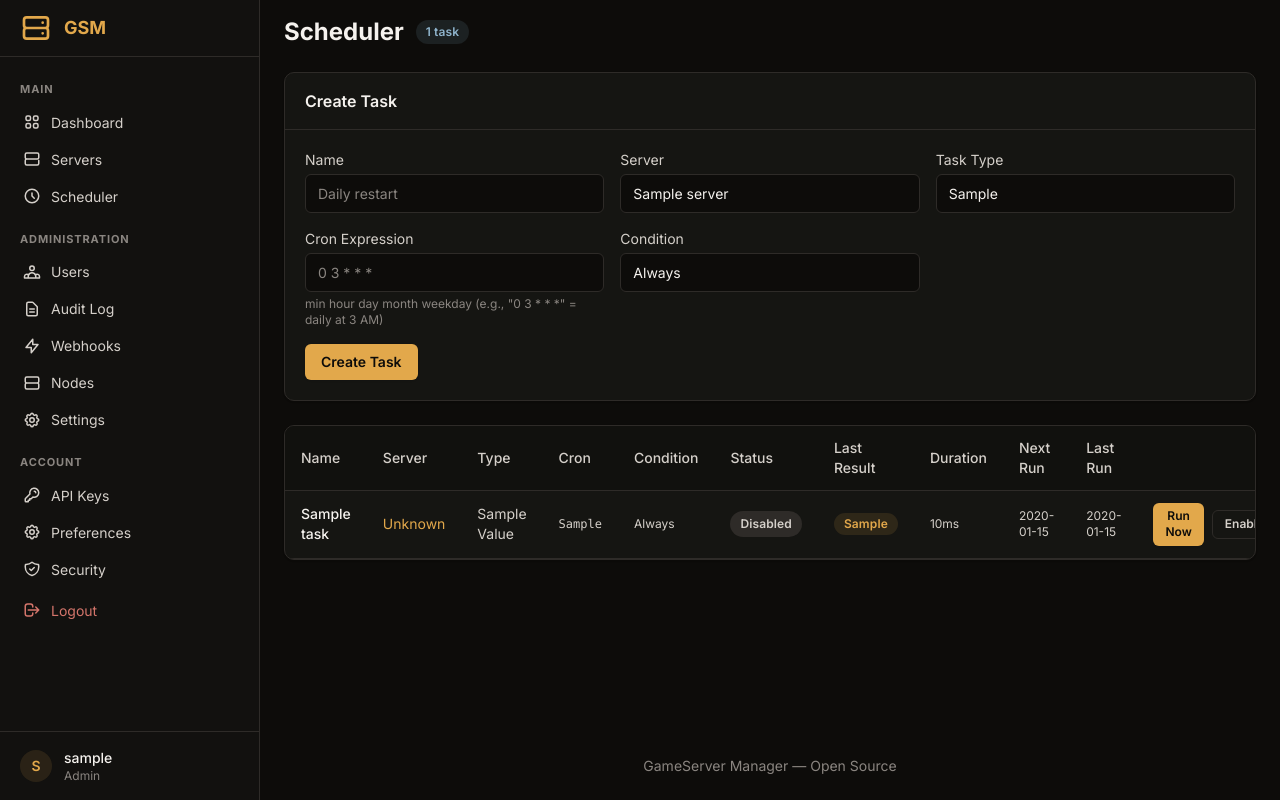
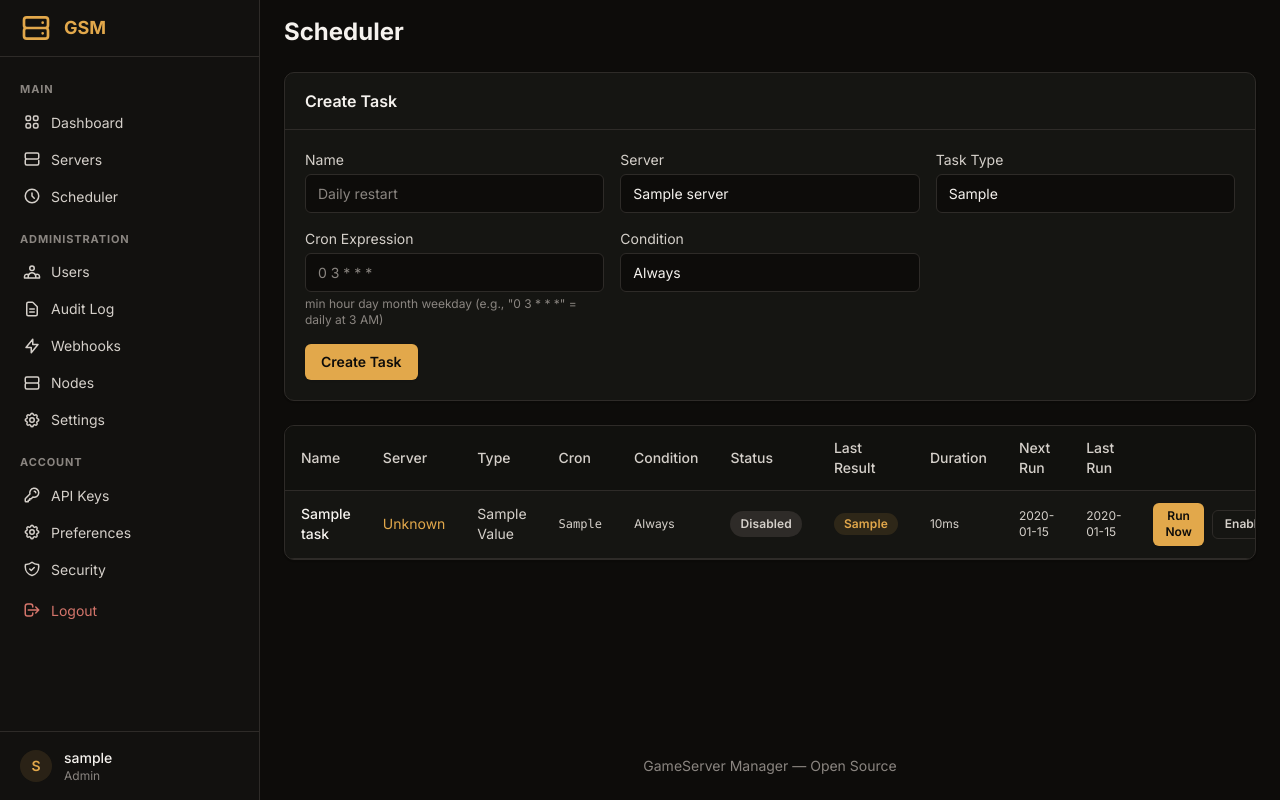
Before and after one commit to mainzerp/gameserver-manager, a FastAPI app: template app/templates/scheduler.html in a window 1280 px wide. Run offline with FastAPI, Linux system fonts and the light colour scheme; the visitor is signed in with stand-in values (Sample User, id 1); the template is opened without the code that fills it: most values are stand-ins (such as "Sample title", 1, 10 or a date in 2020); data that the repository does not hold is empty; parts of the project's set-up code (start-up, migrations or seed data) failed here and were passed over; some libraries are stand-ins or nearby versions.

Commit message:
refactor(ui): remove server and task count badges from page headers
Remove the count badges next to the page titles on Dashboard, Servers, and Scheduler.

The counts are still available elsewhere in the UI (e.g., dashboard cards and tables).

```diff
--- a/app/templates/dashboard.html
+++ b/app/templates/dashboard.html
@@ -9,7 +9,6 @@
     <div>
         <div class="flex items-center gap-3">
             <h1 class="text-3xl font-bold" style="color: var(--clr-text-primary);">{{ _("Dashboard") }}</h1>
-            <span class="badge badge-info">{{ servers | length }} {{ _("Server") }}{{ 's' if servers | length != 1 else '' }}</span>
         </div>
         <p class="mt-1" style="color: var(--clr-text-secondary);">{{ _("Your game servers at a glance") }}</p>
     </div>
--- a/app/templates/scheduler.html
+++ b/app/templates/scheduler.html
@@ -4,9 +4,8 @@
 
 {% block content %}
 <!-- Page Header -->
-<div class="mb-6 flex items-center gap-3">
+<div class="mb-6">
     <h1 class="text-2xl font-bold" style="color: var(--clr-text-primary);">Scheduler</h1>
-    <span class="badge badge-info">{{ tasks | length }} task{{ 's' if tasks | length != 1 else '' }}</span>
 </div>
 
 <!-- Create Task Form -->
--- a/app/templates/servers.html
+++ b/app/templates/servers.html
@@ -8,7 +8,6 @@
     <div>
         <div class="flex items-center gap-3">
             <h1 class="text-3xl font-bold" style="color: var(--clr-text-primary);">{{ _("Servers") }}</h1>
-            <span class="badge badge-info">{{ servers | length }} {{ _("Server") }}{{ 's' if servers | length != 1 else '' }}</span>
         </div>
         <p class="mt-1" style="color: var(--clr-text-secondary);">{{ _("All your game servers in one place") }}</p>
     </div>
```
